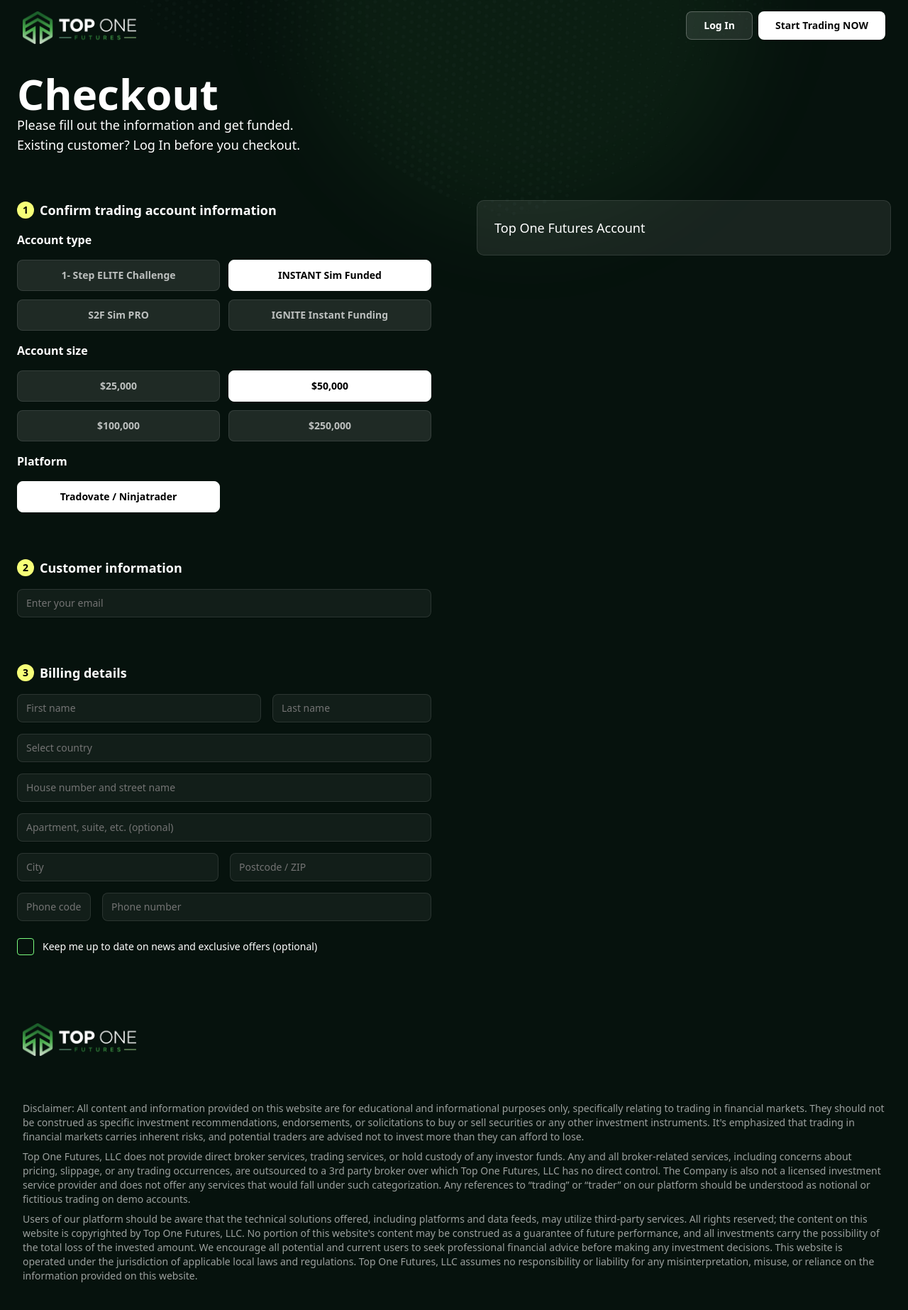
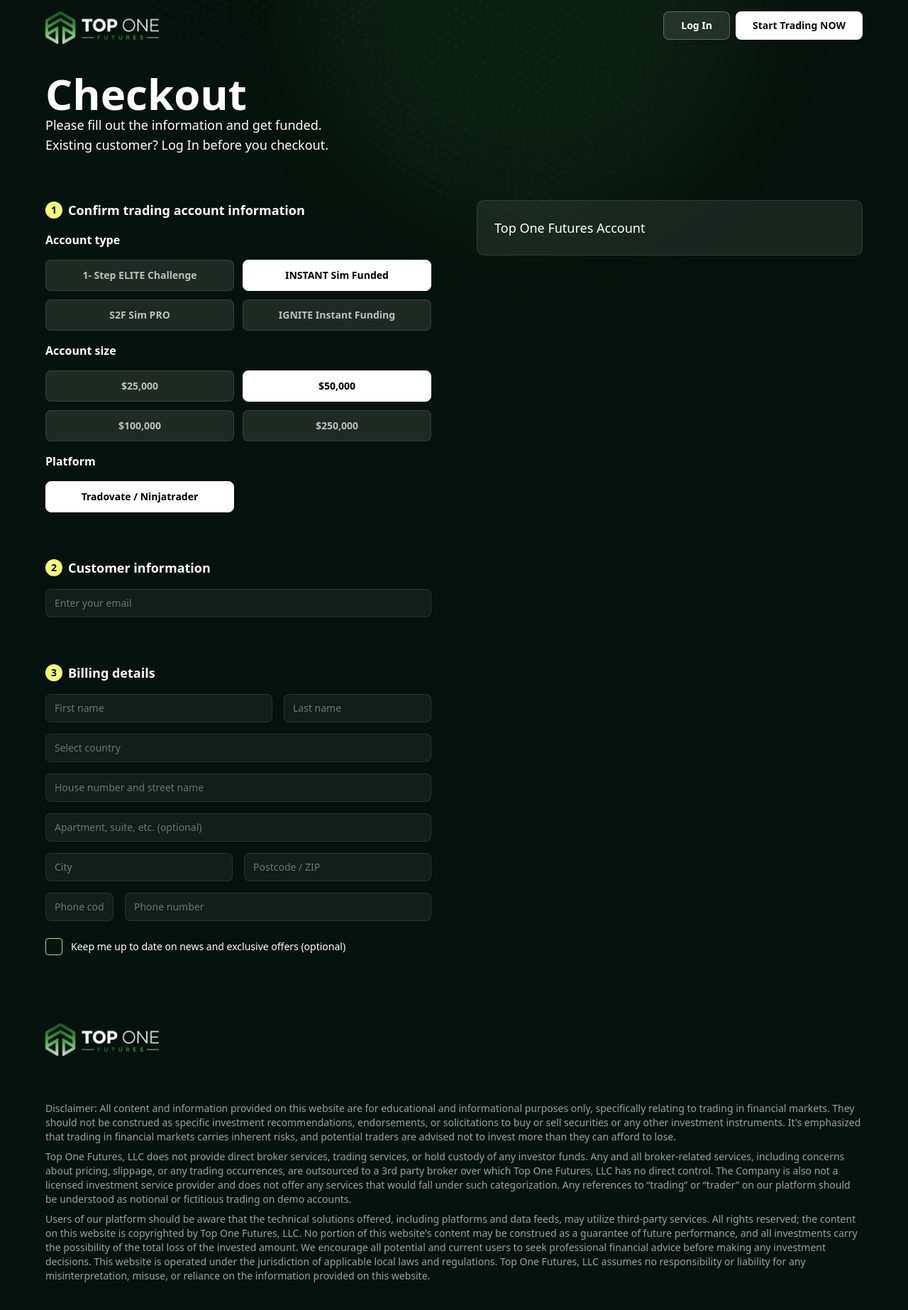
Before and after one commit to Innovatio-dev/tof-checkout, a Next.js app: page / in a window 1280 px wide. Shown: the top 1846 px of the page at 71% size. Built offline with nearby package versions, Linux system fonts and the light colour scheme.

Commit message:
Reduce max-width from 7xl to 6xl across layout, header, and footer components for narrower content container

```diff
--- a/app/layout.tsx
+++ b/app/layout.tsx
@@ -41,7 +41,7 @@
         <main className="relative">
           <Header />
           <main className="p-6">
-            <div className="w-full max-w-7xl mx-auto">
+            <div className="w-full max-w-6xl mx-auto">
               {children}
             </div>
           </main>
--- a/components/custom/footer.tsx
+++ b/components/custom/footer.tsx
@@ -4,7 +4,7 @@
 const Footer = () => {
   return (
     <footer className="w-full py-16 px-8">
-      <div className="flex flex-col gap-16 justify-between max-w-7xl mx-auto">
+      <div className="flex flex-col gap-16 justify-between max-w-6xl mx-auto">
         <Image src="/images/tof-logo.png" alt="Logo" width={669} height={192} className="w-40" />
         <div className="text-white/60 text-sm flex flex-col gap-2">
           <p>Disclaimer: All content and information provided on this website are for educational and informational purposes only, specifically relating to trading in financial markets. They should not be construed as specific investment recommendations, endorsements, or solicitations to buy or sell securities or any other investment instruments. It&apos;s emphasized that trading in financial markets carries inherent risks, and potential traders are advised not to invest more than they can afford to lose.</p>
--- a/components/custom/header.tsx
+++ b/components/custom/header.tsx
@@ -4,7 +4,7 @@
 const Header = () => {
   return (
     <header className="w-full py-4 px-8">
-      <div className="flex justify-between max-w-7xl mx-auto">
+      <div className="flex justify-between max-w-6xl mx-auto">
         <Image src="/images/tof-logo.png" alt="Logo" width={669} height={192} className="w-40" />
         <div className="flex gap-2">
           <Button variant="outline" size="lg">Log In</Button>
```
